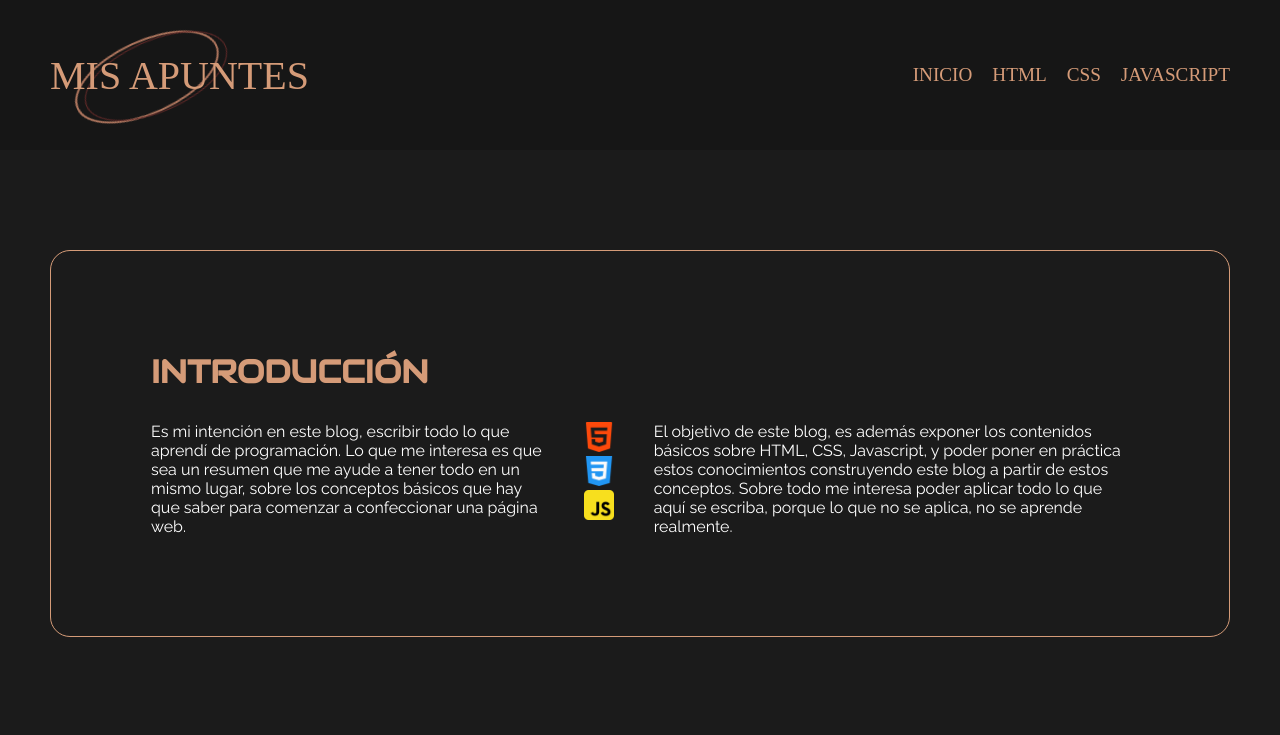
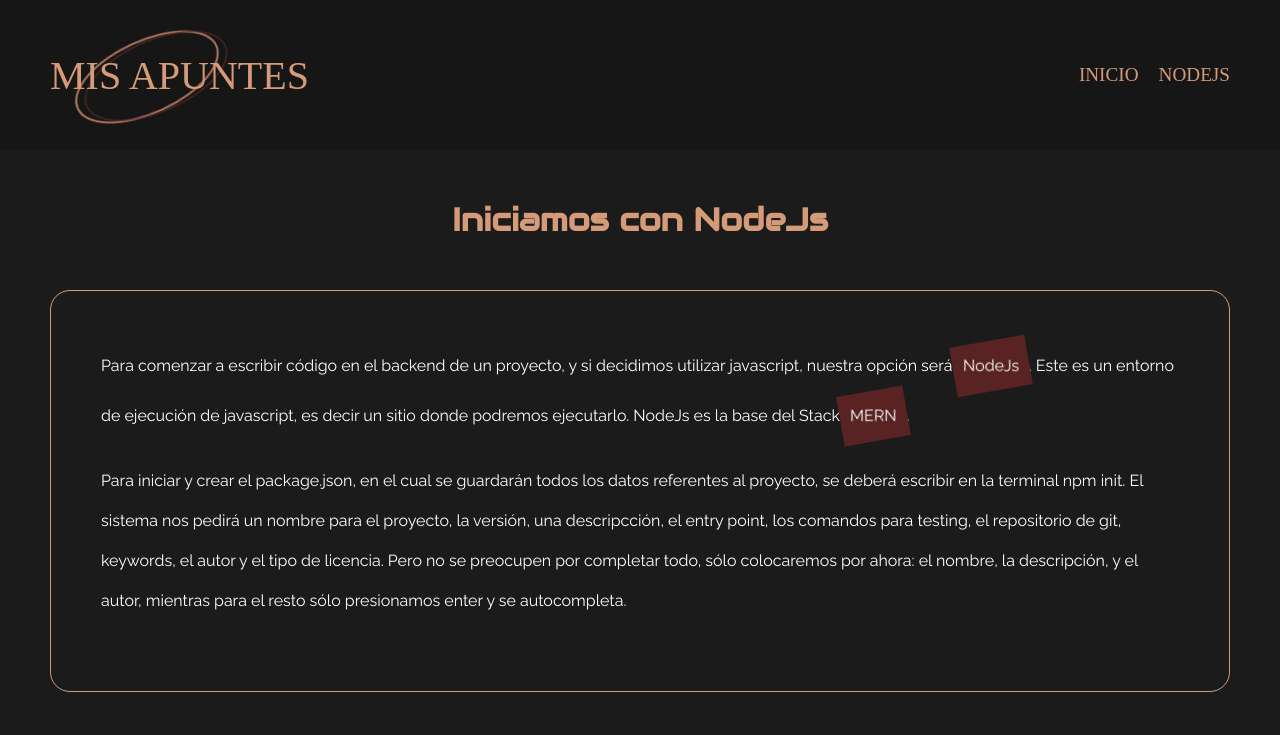
Before and after one commit to crismurbaez/misapuntes, a React (Create React App) app: page /nodejs in a window 1280 px wide. Before the commit this address led to /. Shown: the top 735 px of the page. Built offline with nearby package versions, Linux system fonts and the light colour scheme; a web font is replaced by a local one.

Commit message:
page nodejs

```diff
--- a/src/App.js
+++ b/src/App.js
@@ -5,6 +5,7 @@ import { Routes, Route, Navigate } from "react-router-dom";
 import Navbar from "./components/navbar/navbar";
 import Inicio from "./components/Inicio/inicio";
 import Footer from "./components/footer/footer";
+import Nodejs from "./components/NodeJs/nodejs.jsx";
 
 
 function App() {
@@ -13,6 +14,7 @@ function App() {
       <Navbar />
       <Routes>
         <Route path='/' element={<Inicio />} />
+        <Route path='/nodejs' element={<Nodejs />} />
         <Route path="*" element={<Navigate to="/" />} />
       </Routes>
       <Footer />
--- a/src/components/Inicio/inicio.jsx
+++ b/src/components/Inicio/inicio.jsx
@@ -3,11 +3,25 @@ import s from './inicio.module.css';
 
 
 export default function Inicio() {
+    const images = [
+        {
+            src: "./images/html.png",
+            alt: "icono de HTML"
+        },
+        {
+            src: "./images/css.png",
+            alt: "icono de CSS"
+        },
+        {
+            src: "./images/js.png",
+            alt: "icono de Javascript"
+        },
+    ]
     return (
         <div className={s.principal}>
 
 
-            <div className={s.bordetexto}>
+            <section className={s.bordetexto}>
 
                 <h1 className={s.titulo}>INTRODUCCIÓN</h1>
 
@@ -18,30 +32,27 @@ export default function Inicio() {
                         sobre los conceptos básicos que hay que saber para comenzar a confeccionar una página web.
                     </p>
                     <div className={s.iconos}>
-                        <div>
-                            <img src="./images/html.png" alt="icono de HTML" />
-
-                        </div>
-                        <div>
-                            <img src="./images/css.png" alt="icono de CSS" />
-                        </div>
-                        <div>
-                            <img src="./images/js.png" alt="icono de Javascrip" />
-                        </div>
-
+                        {
+                            images?.map((image) => {
+                                return (
+                                    <div>
+                                        <img className={s.image} src={image.src} alt={image.alt} />
+                                    </div>
+                                )
+                            })
+                        }
                     </div>
                     <p>
-                        El objetivo de este blog, es además exponer los contenidos básicos sobre HTML, CSS, Javascript,
-                        y poder poner en práctica estos conocimientos construyendo este blog a partir de estos conceptos.
+                        Para la construcción del Front-End hablaré sobre HTML, CSS y Javascript. Para el Back-End NodeJs y Express.
                         Sobre todo me interesa poder aplicar todo lo que aquí se escriba, porque lo que no se aplica,
                         no se aprende realmente.
                     </p>
 
                 </div>
 
-            </div>
+            </section>
 
-            <div className={s.bordetexto}>
+            <section className={s.bordetexto}>
                 <h1 className={s.titulo}>Sobre mí</h1>
 
                 <div className={s.texto}>
@@ -63,7 +74,7 @@ export default function Inicio() {
                     </p>
 
                 </div>
-            </div>
+            </section>
 
         </div>
     )
--- a/src/components/Inicio/inicio.module.css
+++ b/src/components/Inicio/inicio.module.css
@@ -22,28 +22,23 @@
     border-color: var(--bordercolorprimario);
     border-style: solid;
     border-width: 1px;
-
 }
 
 .titulo {
-    margin: 100px 0 0 100px;
+    margin: 100px 0 50px 50px;
 
     font-family: var(--bodytitulo);
-
     color: var(--textotitulo);
-
 }
 
 .texto {
     display: flex;
-    gap: 40px;
-
-    margin: 30px 100px 100px 100px;
+    gap: 30px;
+    padding: 0px 50px 100px 50px;
 
     font-family: var(--bodytexto);
-
+    line-height: 25px;
     color: var(--textogeneral);
-
 }
 
 .iconos {
@@ -51,6 +46,6 @@
     flex-direction: column;
 }
 
-img {
+.image {
     width: 30px;
 }
--- /dev/null
+++ b/src/components/NodeJs/nodejs.jsx
@@ -0,0 +1,39 @@
+import React from "react";
+import s from "./nodejs.module.css"
+
+export default function Nodejs() {
+    return (
+        <div className={s.principal}>
+            <h1 className={s.titulo}>Iniciamos con NodeJs</h1>
+            <section className={s.texto}>
+                <p>Para comenzar a escribir código en el backend de un proyecto,
+                    y si decidimos utilizar javascript, nuestra opción será
+                    <span className={s.destacado}>
+                        <span className={s.palabraDestacada}>
+                            NodeJs
+                        </span>
+                    </span>.
+                    Este es un entorno de ejecución de javascript, es decir un sitio donde
+                    podremos ejecutarlo.
+                    NodeJs es la base del Stack
+                    <span className={s.destacado}>
+                        <span className={s.palabraDestacada}>
+                            MERN
+                        </span>
+                    </span>
+                    .</p>
+                <p>Para iniciar y crear el package.json, en el cual se guardarán todos los datos referentes
+                    al proyecto, se deberá escribir en la terminal npm init. El sistema nos pedirá un nombre
+                    para el proyecto, la versión, una descripcción, el entry point, los comandos para testing,
+                    el repositorio de git, keywords, el autor y el tipo de licencia.
+                    Pero no se preocupen por completar
+                    todo, sólo colocaremos por ahora: el nombre, la descripción, y el autor,
+                    mientras para el resto
+                    sólo presionamos enter y se autocompleta.
+                </p>
+                <p></p>
+            </section>
+
+        </div>
+    )
+};
--- /dev/null
+++ b/src/components/NodeJs/nodejs.module.css
@@ -0,0 +1,62 @@
+.principal {
+    display: flex;
+    flex-direction: column;
+    justify-content:first baseline;
+    align-items: center;
+
+    padding-top: 50px;
+    padding-bottom: 50px;
+
+    width: 100vw;
+    min-height: 100vh;
+
+    background-color: var(--fondobody);
+
+    font-family: var(--bodytexto);
+    color: var(--textogeneral);
+    line-height: 40px;
+}
+
+.titulo {
+    font-family: var(--bodytitulo);
+    color: var(--textotitulo);
+}
+
+.texto {
+    display: flex;
+    flex-direction: column;
+    gap:20px;
+    padding: 50px;
+
+    margin: 50px;
+    border-radius: 20px;
+    border-color: var(--bordercolorprimario);
+    border-style: solid;
+    border-width: 1px;
+}
+
+
+.destacado {
+    /* AVERIGUAR POR QUÉ FUNCIONA CON INLINE FLEX LA ROTACIÓN */
+    display:inline-flex;
+    margin:0px;
+    background-color: var(--colordestacado);
+    padding: 5px 10px 5px 10px;
+    transform: rotate(-10deg);
+    /* border-radius: 5px 50px 5px 50px / 50px 15px 50px 15px;  */
+    /* border-radius: 50px 25px 10px / 50px 75px 10px;  */
+    /* border-radius: 5px 50px / 50px 15px; */
+    /* border-radius: 25% / 50%;   */
+    /* border-radius: -50px; */
+    /* box-shadow: inset 0 0 30px rgba(0, 0, 0, 0.7); */
+    /* box-shadow: inset 0 0 10px rgba(0, 0, 0, 0.5), inset 0 10px 10px rgba(0, 0, 0, 0.5);
+     */
+     /* border-radius: 5px 10px 0 0; */
+     /* box-shadow: 0 0 10px rgba(0, 0, 0, 0.5); */
+     /* border-style: dashed; */
+     /* border-color: #777; */
+}
+
+.palabraDestacada {
+    transform: rotate(10deg);
+}
--- a/src/components/navbar/navbar.jsx
+++ b/src/components/navbar/navbar.jsx
@@ -1,8 +1,34 @@
 
 import React from 'react';
+import { Link } from 'react-router-dom'
 import s from './navbar.module.css';
 
+
 export default function Navbar() {
+
+    const menu = [
+        {
+            name: 'INICIO',
+            link: "/inicio"
+        },
+        // {
+        //     name: 'HTML',
+        //     link: "/html"
+        // },
+        // {
+        //     name: 'CSS',
+        //     link: "/css"
+        // },
+        // {
+        //     name: 'JAVASCRIPT',
+        //     link: "/javascript"
+        // },
+        {
+            name: 'NODEJS',
+            link: "/nodejs"
+        }
+    ]
+
     return (
         <div>
             <header className={s.header}>
@@ -14,13 +40,19 @@ export default function Navbar() {
 
 
                 {/* <img className={s.logo} src='./Logo-mis-apuntes2.png'></img> */}
-                <div className={s.menu}>
-                    <div>INICIO</div>
-                    <div>HTML</div>
-                    <div>CSS</div>
-                    <div>JAVASCRIPT</div>
-                </div>
+                <menu className={s.menu}>
 
+                    {menu?.map((m) => {
+                        return (
+                            <div >
+                                <Link className={s.elementMenu} to={`${m.link}`}>{m.name}</Link>
+                            </div>
+                        );
+                    })}
+
+
+
+                </menu>
             </header>
             {/* <div className={s.linedor}></div>
             <div className={s.linered}></div> */}
--- a/src/components/navbar/navbar.module.css
+++ b/src/components/navbar/navbar.module.css
@@ -87,6 +87,12 @@ header {
 
     font-family: var(--navbarmenu);
     font-size: larger;
+
+}
+
+.elementMenu {
+    text-decoration: none;
+    color: var(--textotitulo)
 }
 
 @keyframes resize {
--- a/src/index.css
+++ b/src/index.css
@@ -11,6 +11,7 @@
   --textotitulo: #d59b78;
   --textosubtitulo: #e5c69E;
   --textogeneral: #ffffff;
+  --colordestacado:#5a2323;
 
   /* variables de tipo de texto */
   --navbarlogo: 'Allerta Stencil';
```
